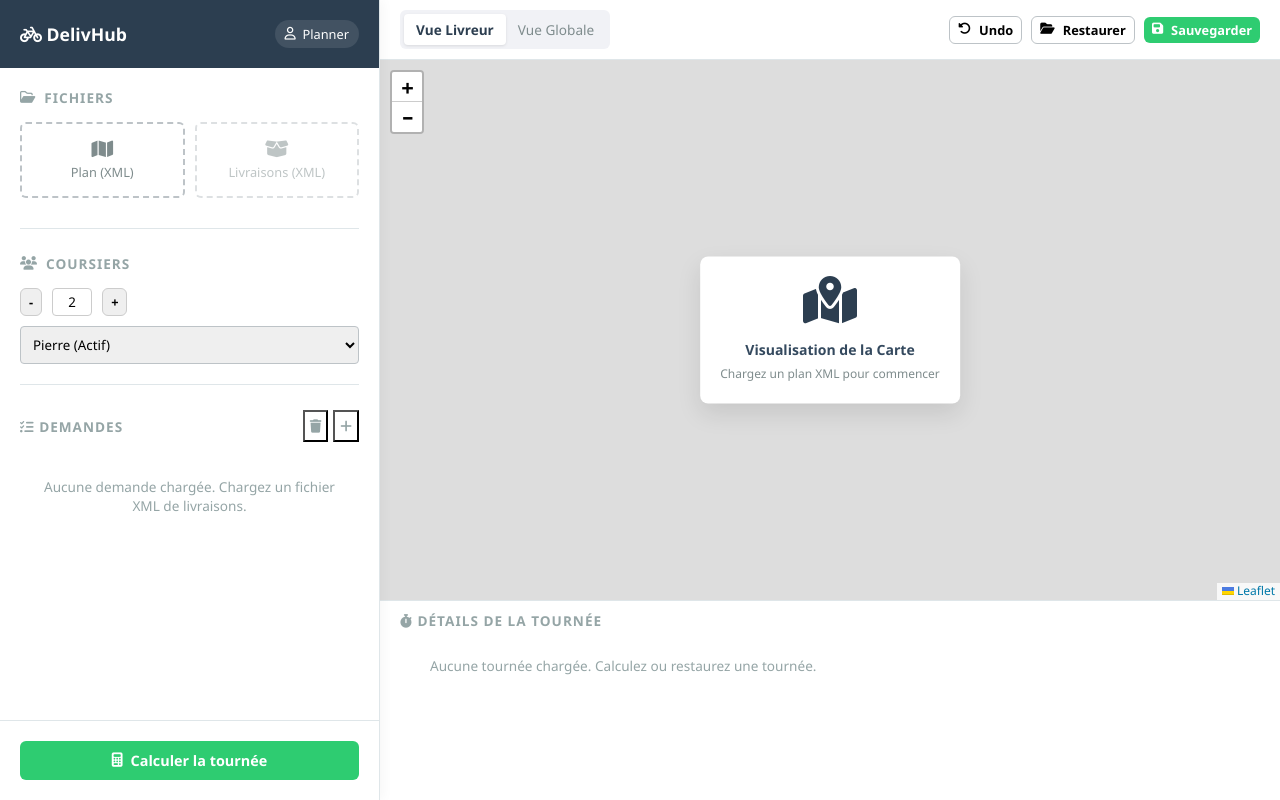
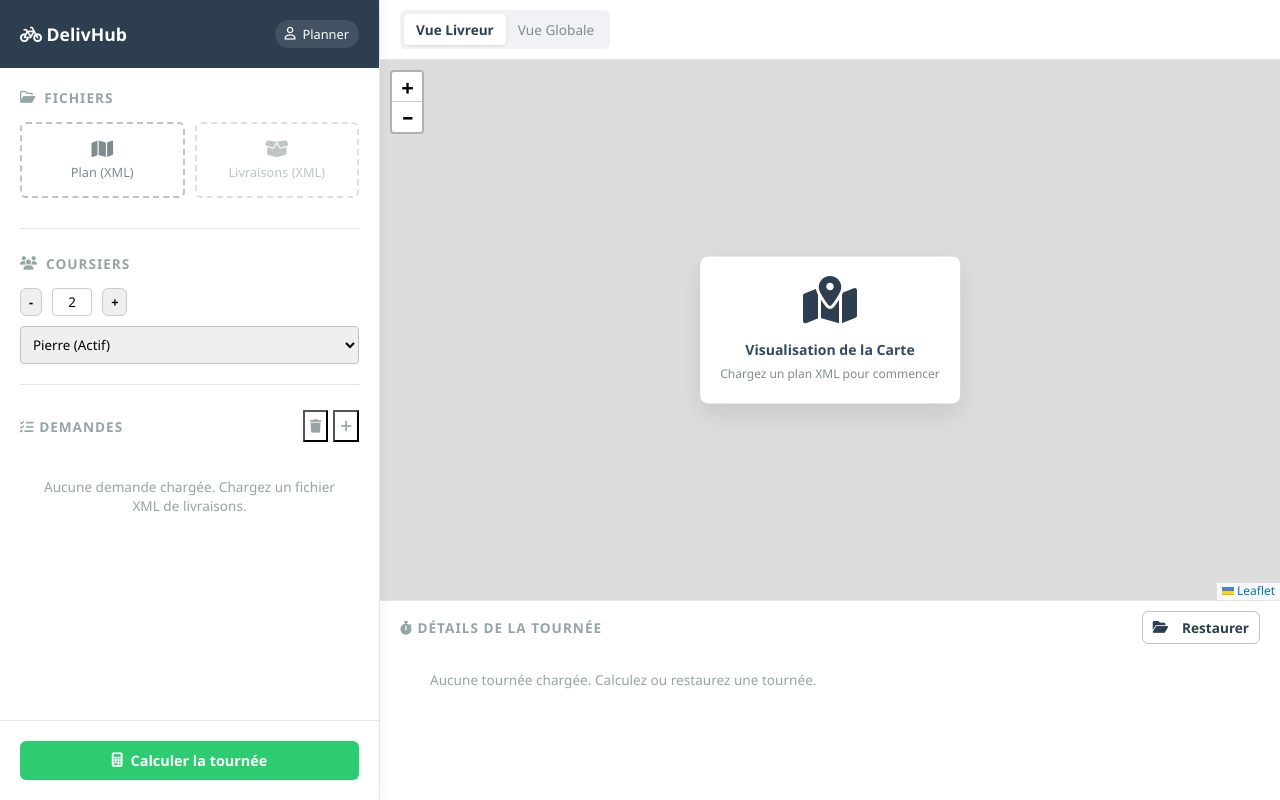
Before and after one commit to ismailmarcil/AGILE, a website with bundled scripts: page front/index.html in a window 1280 px wide. Built offline with nearby package versions, Linux system fonts and the light colour scheme.

Commit message:
Refactor button layout in tour details section for improved alignment and usability

```diff
--- a/front/index.html
+++ b/front/index.html
@@ -82,18 +82,6 @@
             <button class="toggle-btn active">Vue Livreur</button>
             <button class="toggle-btn">Vue Globale</button>
         </div>
-
-        <div>
-            <button class="btn btn-sm" style="background:white; border:1px solid #bdc3c7; margin-right:5px;">
-                <i class="fa-solid fa-rotate-left"></i> Undo
-            </button>
-            <button class="btn btn-sm" style="background:white; border:1px solid #bdc3c7; margin-right:5px;" onclick="document.getElementById('jsonTourInput').click()">
-                <i class="fa-solid fa-folder-open"></i> Restaurer
-            </button>
-            <button class="btn btn-sm btn-primary" style="width: auto;">
-                <i class="fa-solid fa-floppy-disk"></i> Sauvegarder
-            </button>
-        </div>
     </div>
 
     <div class="map-container">
@@ -109,10 +97,15 @@
     <div class="tour-timeline">
         <div class="section-title">
             <span><i class="fa-solid fa-stopwatch"></i> Détails de la tournée</span>
-            <!-- Replace the helper text with the save button aligned to the right -->
-            <button class="btn btn-sm save-btn" id="saveTourBtn" style="background:white; border:1px solid #bdc3c7; display:none; margin-left:auto;">
-                <i class="fa-solid fa-floppy-disk" style="margin-right:6px"></i> Sauvegarder
-            </button>
+            <!-- Buttons aligned to the right -->
+            <div style="display: flex; gap: 8px; margin-left: auto;">
+                <button class="btn btn-sm save-btn" onclick="document.getElementById('jsonTourInput').click()" style="background:white; border:1px solid #bdc3c7;">
+                    <i class="fa-solid fa-folder-open" style="margin-right:6px"></i> Restaurer
+                </button>
+                <button class="btn btn-sm save-btn" id="saveTourBtn" style="background:white; border:1px solid #bdc3c7; display:none;">
+                    <i class="fa-solid fa-floppy-disk" style="margin-right:6px"></i> Sauvegarder
+                </button>
+            </div>
         </div>
         <div class="timeline-scroll">
             <p style="text-align: center; color: #95a5a6; font-size: 0.85rem; padding: 10px;">
```
